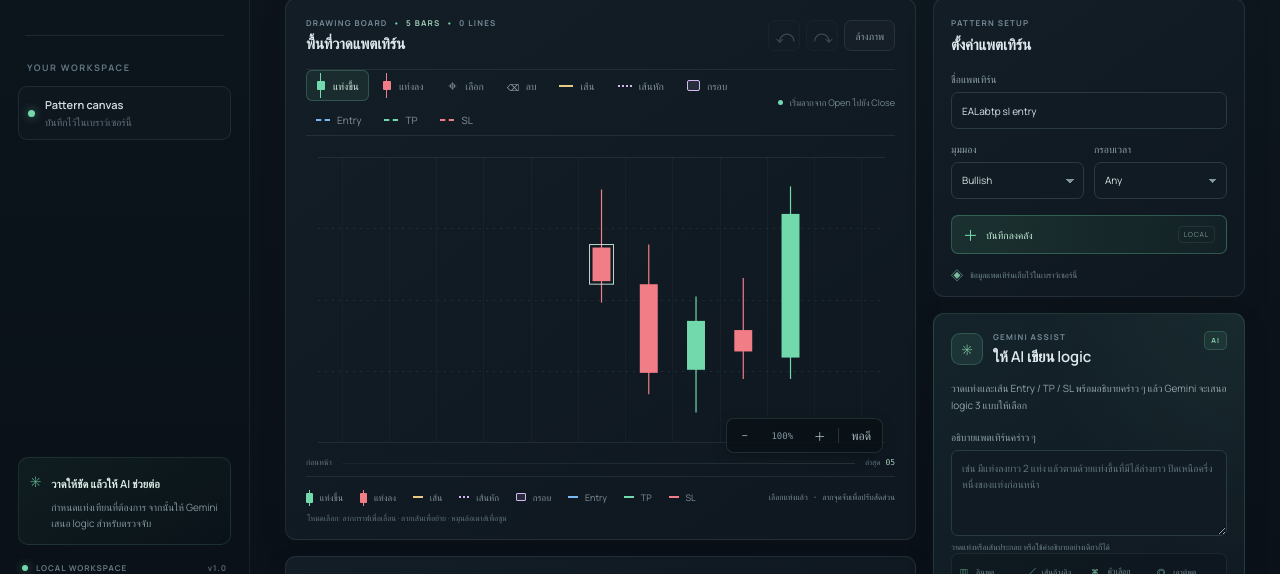
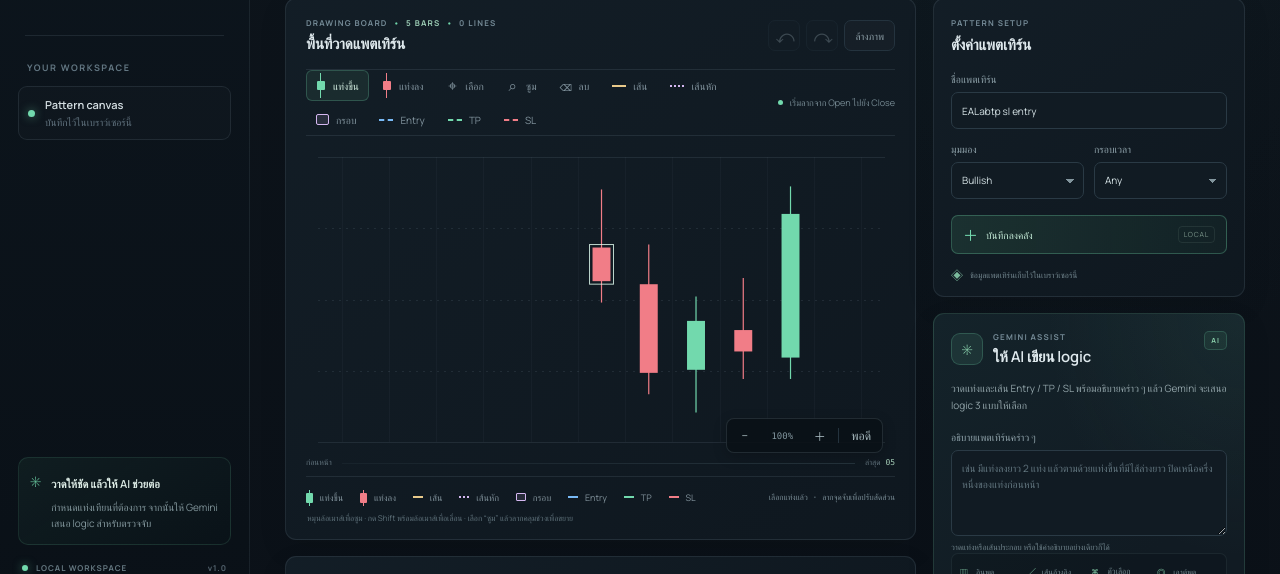
Before and after one commit to ppniyompong-ops/candle-pattern-lab, a website: page public/index.html in a window 1280 px wide. Shown: the part 208-782 px from the top of the page. Drawn offline with Linux system fonts and the light colour scheme; a web font is replaced by a local one.

Commit message:
Add chart area zoom tool
Updated the chart gesture note to clarify zoom and pan actions.

```diff
--- a/public/index.html
+++ b/public/index.html
@@ -72,6 +72,7 @@
                 <button class="tool-button active" type="button" data-tool="bull" aria-pressed="true"><span class="tool-candle bull-swatch"></span><span>แท่งขึ้น</span></button>
                 <button class="tool-button" type="button" data-tool="bear" aria-pressed="false"><span class="tool-candle bear-swatch"></span><span>แท่งลง</span></button>
                 <button class="tool-button" type="button" data-tool="select" aria-pressed="false"><span class="tool-glyph">⌖</span><span>เลือก</span></button>
+                <button class="tool-button" type="button" data-tool="zoom" aria-pressed="false" title="ลากเลือกช่วงเพื่อซูมเข้า"><span class="tool-glyph">⌕</span><span>ซูม</span></button>
                 <button class="tool-button" type="button" data-tool="erase" aria-pressed="false"><span class="tool-glyph">⌫</span><span>ลบ</span></button>
                 <button class="tool-button" type="button" data-tool="line" aria-pressed="false"><span class="line-swatch normal"></span><span>เส้น</span></button>
                 <button class="tool-button" type="button" data-tool="path" aria-pressed="false"><span class="line-swatch path"></span><span>เส้นหัก</span></button>
@@ -107,7 +108,7 @@
               <span class="legend-spacer"></span>
               <span class="selected-readout" id="selected-readout">กราฟแสดงสัดส่วนแท่งเทียนโดยไม่แสดงราคา</span>
             </div>
-            <div class="chart-gesture-note">โหมดเลือก: ลากกราฟเพื่อเลื่อน · ลากเส้นเพื่อย้าย · หมุนล้อเมาส์เพื่อซูม</div>
+            <div class="chart-gesture-note">หมุนล้อเมาส์เพื่อซูม · กด Shift พร้อมล้อเมาส์เพื่อเลื่อน · เลือก “ซูม” แล้วลากคลุมช่วงเพื่อขยาย</div>
           </section>
 
           <section class="panel editor-panel" aria-labelledby="editor-title">
```
